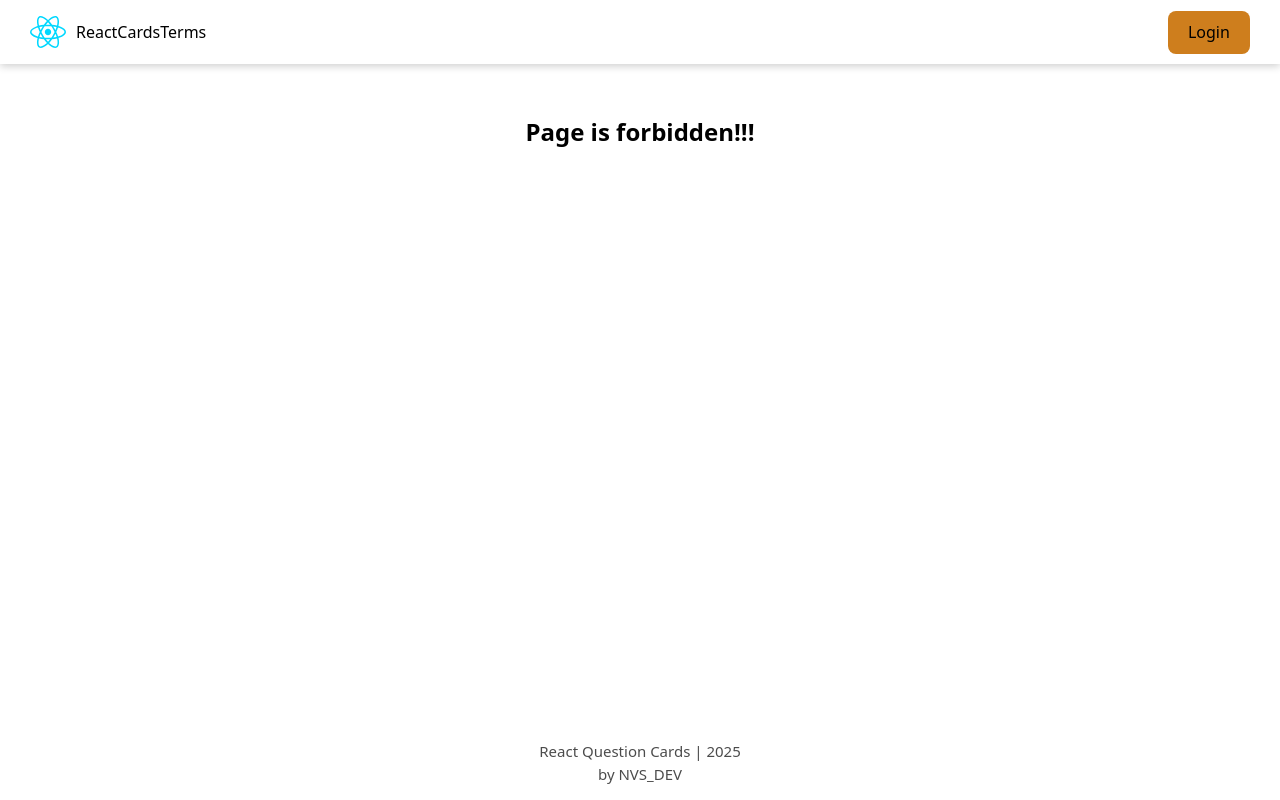
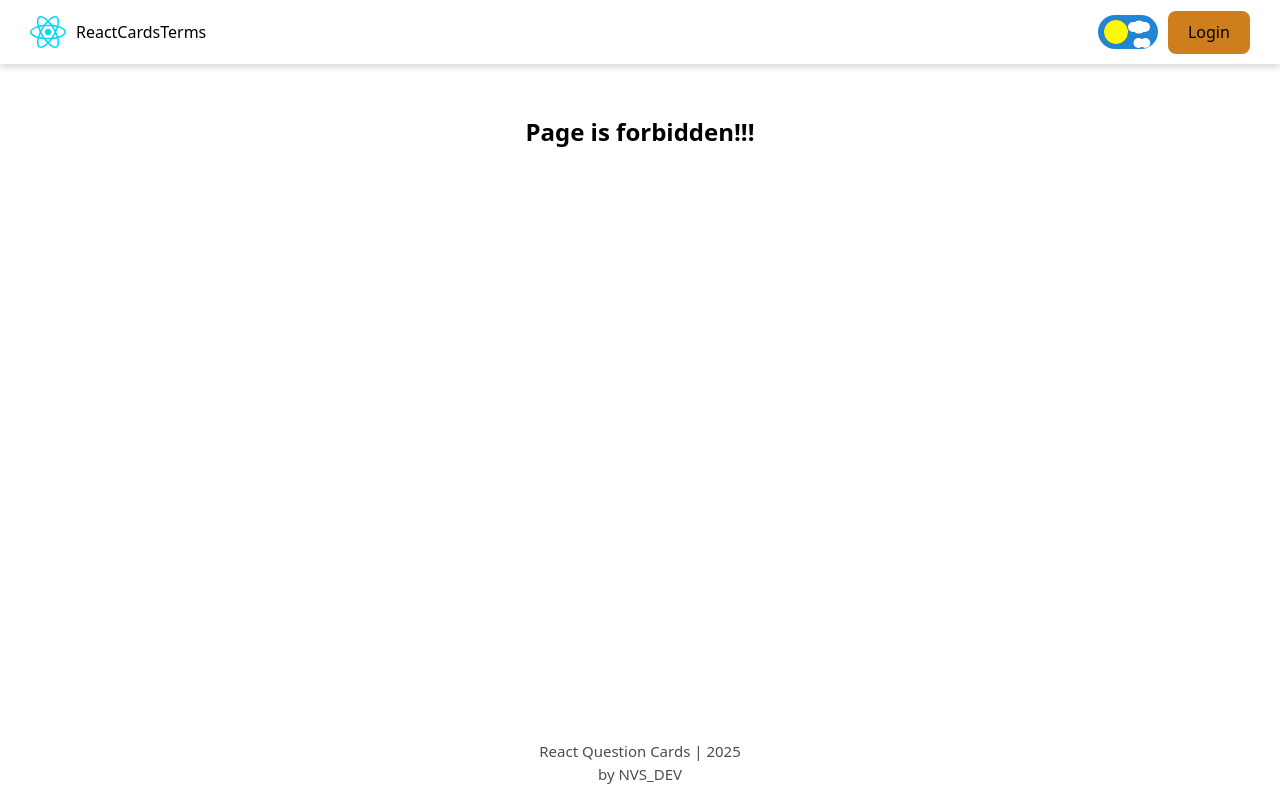
Before and after one commit to VNagorniy/react-cards-terms, a React (Vite) app: page /forbidden in a window 1280 px wide. Built offline with nearby package versions, Linux system fonts and the light colour scheme.

Commit message:
feat: add themeContext, theme toggler

```diff
--- a/constants/index.js
+++ b/constants/index.js
@@ -1,3 +1,4 @@
 export const API_URL = 'http://localhost:8801';
 
 export const AUTH_STORAGE = 'reactIsLogin';
+export const THEME_STORAGE = 'reactAppTheme';
--- a/src/App.jsx
+++ b/src/App.jsx
@@ -8,6 +8,7 @@ import { AuthProvider } from './auth/AuthProvider';
 import { useAuth } from './hooks/useAuth';
 import { ForbiddenPage } from './pages/ForbiddenPage';
 import { EditQuestionPageLazy } from './pages/EditQuestionPage';
+import { ThemeProvider } from './theme';
 
 const ProtectedRoutes = () => {
 	const { isAuth } = useAuth();
@@ -18,6 +19,7 @@ const ProtectedRoutes = () => {
 
 function App() {
 	return (
+		<ThemeProvider>
 			<AuthProvider>
 				<BrowserRouter>
 					<Routes>
@@ -43,6 +45,7 @@ function App() {
 					</Routes>
 				</BrowserRouter>
 			</AuthProvider>
+		</ThemeProvider>
 	);
 }
 
--- a/src/components/Header/Header.jsx
+++ b/src/components/Header/Header.jsx
@@ -4,6 +4,7 @@ import { Button } from '../Button';
 import cls from './Header.module.css';
 import { useAuth } from '../../hooks/useAuth';
 import { AUTH_STORAGE } from '../../../constants';
+import { ThemeToggler } from '../../features/ThemeToggler';
 
 export const Header = () => {
 	const navigate = useNavigate();
@@ -21,6 +22,7 @@ export const Header = () => {
 				<span>ReactCardsTerms</span>
 			</p>
 			<div className={cls.headerButtons}>
+				<ThemeToggler />
 				{isAuth && <Button onClick={() => navigate('/addquestion')}>Add</Button>}
 				<Button onClick={loginHandler} isActive={!isAuth}>
 					{isAuth ? 'Logout' : 'Login'}
--- /dev/null
+++ b/src/features/ThemeToggler/ThemeToggler.jsx
@@ -0,0 +1,24 @@
+import { THEME_STORAGE } from '../../../constants';
+import { useTheme } from '../../hooks/useTheme';
+import cls from './ThemeToggler.module.css';
+
+export const ThemeToggler = () => {
+	const { theme, setTheme } = useTheme();
+
+	const onChangeHandler = (e) => {
+		const isChecked = e.target.checked === true;
+		const updatedTheme = e.target.checked === false ? 'light' : 'dark';
+
+		setTheme(updatedTheme);
+		isChecked ? document.body.classList.add('darkLayout') : document.body.classList.remove('darkLayout');
+		localStorage.setItem(THEME_STORAGE, updatedTheme);
+	};
+
+	return (
+		<label class={cls.switch}>
+			<input type="checkbox" onChange={onChangeHandler} checked={theme === 'dark'} />
+			<span class={cls.slider}></span>
+			<span class={cls.clouds_stars}></span>
+		</label>
+	);
+};
--- /dev/null
+++ b/src/features/ThemeToggler/ThemeToggler.module.css
@@ -0,0 +1,105 @@
+/* From Uiverse.io by anandita-3217 */
+.switch {
+	/* border: 2px solid rebeccapurple; */
+	font-size: 17px;
+	position: relative;
+	display: inline-block;
+	width: 3.5em;
+	height: 2em;
+}
+.switch input {
+	/* all: unset; */
+	opacity: 0;
+	width: 0;
+	height: 0;
+}
+.slider {
+	background-color: #2185d6;
+	position: absolute;
+	top: 0;
+	left: 0;
+	right: 0;
+	bottom: 0;
+	cursor: pointer;
+	transition: 0.4s;
+	border-radius: 30px;
+	box-shadow: 0 0 0 rgba(33, 133, 214, 0);
+	transition: all 0.4s ease;
+}
+.slider:hover {
+	box-shadow: 0 0 15px rgba(33, 133, 214, 0.5);
+}
+
+.slider::before {
+	position: absolute;
+	content: '';
+	height: 1.4em;
+	width: 1.4em;
+	border-radius: 50%;
+	left: 10%;
+	bottom: 15%;
+	box-shadow: inset 15px -4px 0px 15px #fdf906;
+	background-color: #28096b;
+	transition: all 0.4s ease;
+	transform-origin: center;
+}
+.slider:hover::before {
+	transform: rotate(45deg);
+}
+.clouds_stars {
+	position: absolute;
+	content: '';
+	border-radius: 50%;
+	height: 10px;
+	width: 10px;
+	left: 70%;
+	bottom: 50%;
+	background-color: #fff;
+
+	transition: all 0.3s;
+	box-shadow:
+		-12px 0 0 0 white,
+		-6px 0 0 1.6px white,
+		0.3px 16px 0 white,
+		-6.5px 16px 0 white;
+	filter: blur(0.55px);
+}
+.switch input:checked ~ .clouds_stars {
+	transform: translateX(-20px);
+	height: 2px;
+	width: 2px;
+	border-radius: 50%;
+	left: 80%;
+	top: 15%;
+	background-color: #fff;
+	backdrop-filter: blur(10px);
+	transition: all 0.3s;
+	box-shadow:
+		-7px 10px 0 #fff,
+		8px 15px 0 #fff,
+		-17px 1px 0 #fff,
+		-20px 10px 0 #fff,
+		-7px 23px 0 #fff,
+		-15px 25px 0 #fff;
+	filter: none;
+	animation: twinkle 2s infinite;
+}
+.switch input:checked + .slider {
+	background-color: #28096b !important;
+}
+.switch input:checked + .slider::before {
+	transform: translateX(100%);
+	box-shadow: inset 8px -4px 0 0 #fff;
+}
+.switch input:checked + .slider:hover::before {
+	transform: translateX(100%) rotate(-45deg);
+}
+@keyframes twinkle {
+	0%,
+	100% {
+		opacity: 1;
+	}
+	50% {
+		opacity: 0.5;
+	}
+}
--- /dev/null
+++ b/src/features/ThemeToggler/index.jsx
@@ -0,0 +1 @@
+export { ThemeToggler } from './ThemeToggler';
--- /dev/null
+++ b/src/hooks/useTheme.js
@@ -0,0 +1,6 @@
+import { useContext } from 'react';
+import { ThemeContext } from '../theme';
+
+export const useTheme = () => {
+	return useContext(ThemeContext);
+};
--- a/src/index.css
+++ b/src/index.css
@@ -36,6 +36,17 @@ body {
 	background-color: var(--main-bg-color);
 }
 
+.darkLayout {
+	--main-bg-color: #23272f;
+	--text-color: #fff;
+
+	--btn-bg-color: #16444f;
+	--btn-text-color: #57c4dc;
+
+	--card-bg-color: #343a46;
+	--green-color: #219679;
+}
+
 @media (prefers-color-scheme: light) {
 	:root {
 		--main-bg-color: #fff;
--- /dev/null
+++ b/src/theme/ThemeProvider.jsx
@@ -0,0 +1,11 @@
+import { createContext, useState } from 'react';
+import { THEME_STORAGE } from '../../constants';
+
+export const ThemeContext = createContext(null);
+
+export const ThemeProvider = ({ children }) => {
+	const savedTheme = localStorage.getItem(THEME_STORAGE) || 'light';
+	const [theme, setTheme] = useState(savedTheme);
+
+	return <ThemeContext.Provider value={{ theme, setTheme }}>{children}</ThemeContext.Provider>;
+};
--- /dev/null
+++ b/src/theme/index.jsx
@@ -0,0 +1 @@
+export { ThemeContext, ThemeProvider } from './ThemeProvider';
```
Lines whose indentation alone changed are shown as unchanged.
